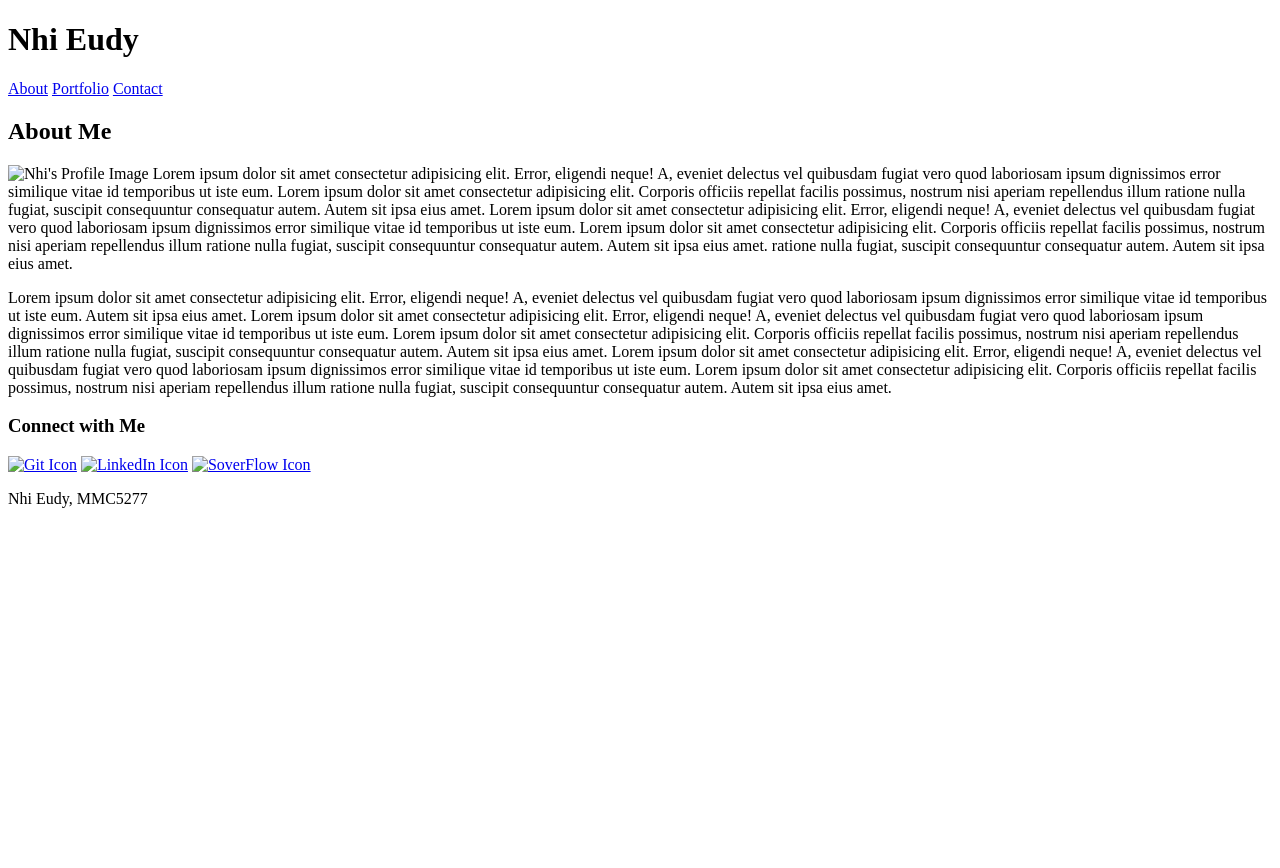
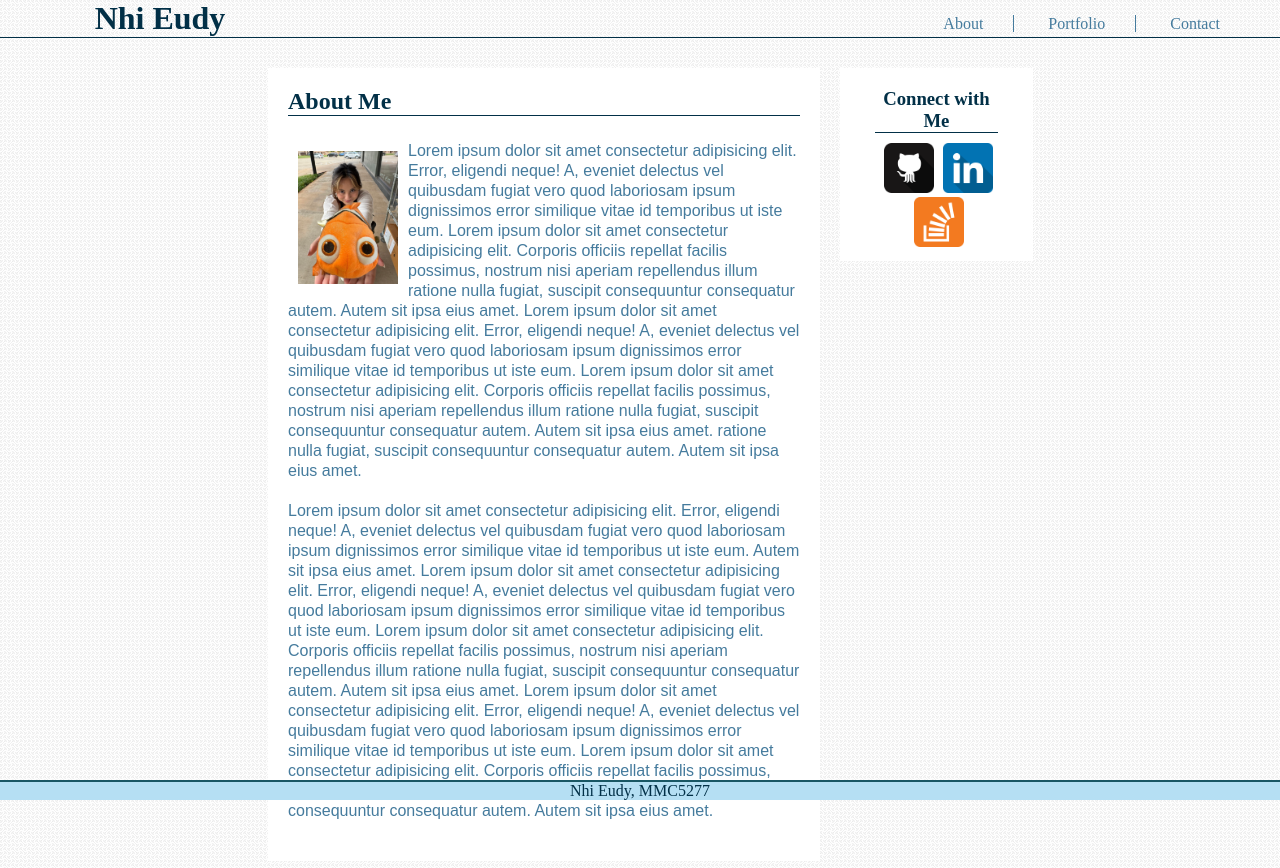
Before and after one commit to nhieudy/m6-hw6-eudy-nhi, a plain HTML site: page index.html in a window 1280 px wide. Before the commit the page ends 800 px from the top, so only its background shows below. Drawn offline with Linux system fonts and the light colour scheme.

Commit message:
update styles.css

```diff
--- a/index.html
+++ b/index.html
@@ -18,6 +18,7 @@
         </nav>
       </div>
     </header>
+    <div class = "flex-container">
     <div class="container-main-content">
       <main>
         <h2>About Me</h2>
@@ -25,7 +26,7 @@
         <p>
           <img
             class="profile-pic"
-            src="Assignment 5 Starter Files/assets/profile.jpg"
+            src="Assignment 6 Starter Files/assets/profile.jpg"
             alt="Nhi's Profile Image"
           />
           Lorem ipsum dolor sit amet consectetur adipisicing elit. Error,
@@ -69,19 +70,20 @@
       <aside>
         <h3>Connect with Me</h3>
         <a href="https://github.com/"
-          ><img src="Assignment 5 Starter Files/assets/git.png" alt="Git Icon"
+          ><img src="Assignment 6 Starter Files/assets/git.png" alt="Git Icon"
         /></a>
         <a href="https://www.linkedin.com/"
           ><img
-            src="Assignment 5 Starter Files/assets/linkedin.png"
+            src="Assignment 6 Starter Files/assets/linkedin.png"
             alt="LinkedIn Icon"
         /></a>
         <a href="https://stackoverflow.com/"
           ><img
-            src="Assignment 5 Starter Files/assets/soverflow.png"
+            src="Assignment 6 Starter Files/assets/soverflow.png"
             alt="SoverFlow Icon"
         /></a>
       </aside>
+      </div>
       </div>
     <footer>
       <p>Nhi Eudy, MMC5277</p>
--- a/styles.css
+++ b/styles.css
@@ -0,0 +1,116 @@
+* {
+  margin: 0;
+  padding: 0;
+  border: 0;
+}
+body {
+  background-image: url("Assignment 6 Starter Files/assets/pattern.webp");
+  background-repeat: repeat;
+  min-height: 100vh;
+
+}
+.profile-pic {
+  float: left;
+  padding: 10px;
+  width: 100px;
+}
+header {
+  border-bottom: 1px solid #023047;
+  margin-bottom: 30px;
+}
+h1 {
+  color: #023047;
+  display: inline-block;
+  width: 25%;
+  text-align: center;
+}
+nav {
+  display: inline-block;
+  width: 70%;
+  text-align: right;
+
+}
+nav a {
+  color: #457b9d;
+  margin-left: 30px;
+  text-decoration: none;
+}
+.about,
+.portfolio {
+  border-right: 1px solid #457b9d;
+  padding-right: 30px;
+}
+h2{
+  color: #023047;
+  border-bottom: 1px solid #023047;
+  margin-bottom: 25px;
+  text-align: left;
+}
+h3{
+color: #023047;
+  border-bottom: 1px solid #023047;
+  margin: 10px 25px;
+  text-align: center;
+}
+.flex-container{
+    height: 100vh;
+    display: flex;
+    flex-direction: row;
+    justify-content: center;
+    align-items: start;
+}
+main {
+    background-color: white;
+    padding: 20px;
+    width: 100%;
+}
+main p {
+  color: #457b9d;
+  font-family: Arial, Helvetica, sans-serif;
+  margin:20px 0;
+  line-height: 20px;
+  margin-right: auto;
+}
+.container {
+    width: 100%;
+    margin: 0 auto;
+}
+.container-main-content {
+  width: 40%;
+  height: 75%;
+  margin: 0 40px;
+
+}
+.container-aside{
+    width: 15%;
+    height: 60%;
+    margin: 0 20px;
+
+}
+aside{
+    width: 90%;
+    background-color: white;
+    padding: 10px;
+    text-align: center;
+    margin-left: auto;
+
+}
+aside a img{
+   width: 50px;
+   display:inline;
+   margin-left: 5px;
+}
+
+footer {
+  border-top: 2px solid #195764;
+  background-color: #b5dff3;
+  text-align: center;
+  position: fixed;
+  left: 0;
+  bottom: 0;
+  width: 100%;
+}
+
+footer p{
+    color: #023047;
+}
```
Also changed, not shown: 2 other files.
